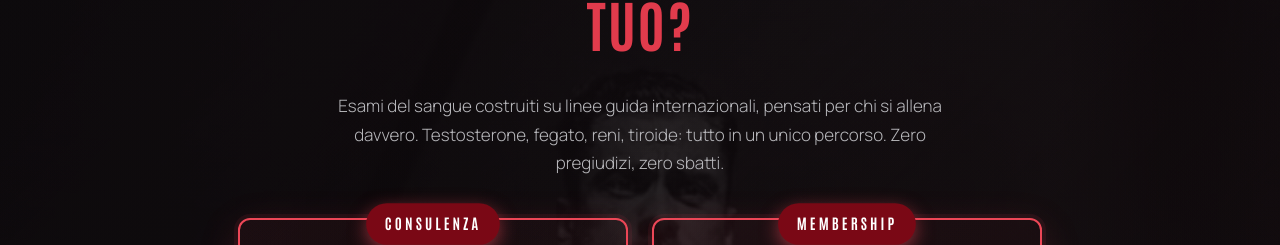
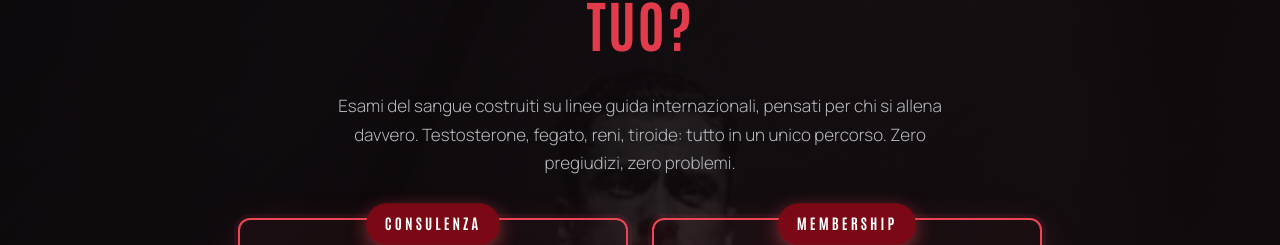
Before and after one commit to Salutediferro/SITO, a React (Vite) app in the folder frontend/: page / in a window 1280 px wide. Shown: the part 337-582 px from the top of the page. Built offline with nearby package versions, Linux system fonts and the light colour scheme.

Commit message:
Update Hero.jsx

```diff
--- a/frontend/src/components/home/Hero.jsx
+++ b/frontend/src/components/home/Hero.jsx
@@ -16,6 +16,7 @@ const ROTATING_PHRASES = [
   'La potenza \u00e8 nulla senza controllo\u2026Di Ferro',
   'Valori strani? Rendili di Ferro',
   'Non sai che esami fare? Noi s\u00ec',
+  'Solo. Medici. Grossi.',
   'I nostri medici spingono il Ferro. Il tuo no',
   'Hai preso sostanze? Benvenuto',
   'Enorme e in salute fino a 100 anni? Si pu\u00f2',
@@ -125,7 +126,7 @@ export default function Hero() {
           </span>
         </h1>
         <p style={s.sub} className="hero-sub">
-          Esami del sangue costruiti su linee guida internazionali, pensati per chi si allena davvero. Testosterone, fegato, reni, tiroide: tutto in un unico percorso. Zero pregiudizi, zero sbatti.
+          Esami del sangue costruiti su linee guida internazionali, pensati per chi si allena davvero. Testosterone, fegato, reni, tiroide: tutto in un unico percorso. Zero pregiudizi, zero problemi.
         </p>
 
         {/* Promo lancio: 2 prodotti distinti, layout simmetrico (stesso pattern card). */}
```
